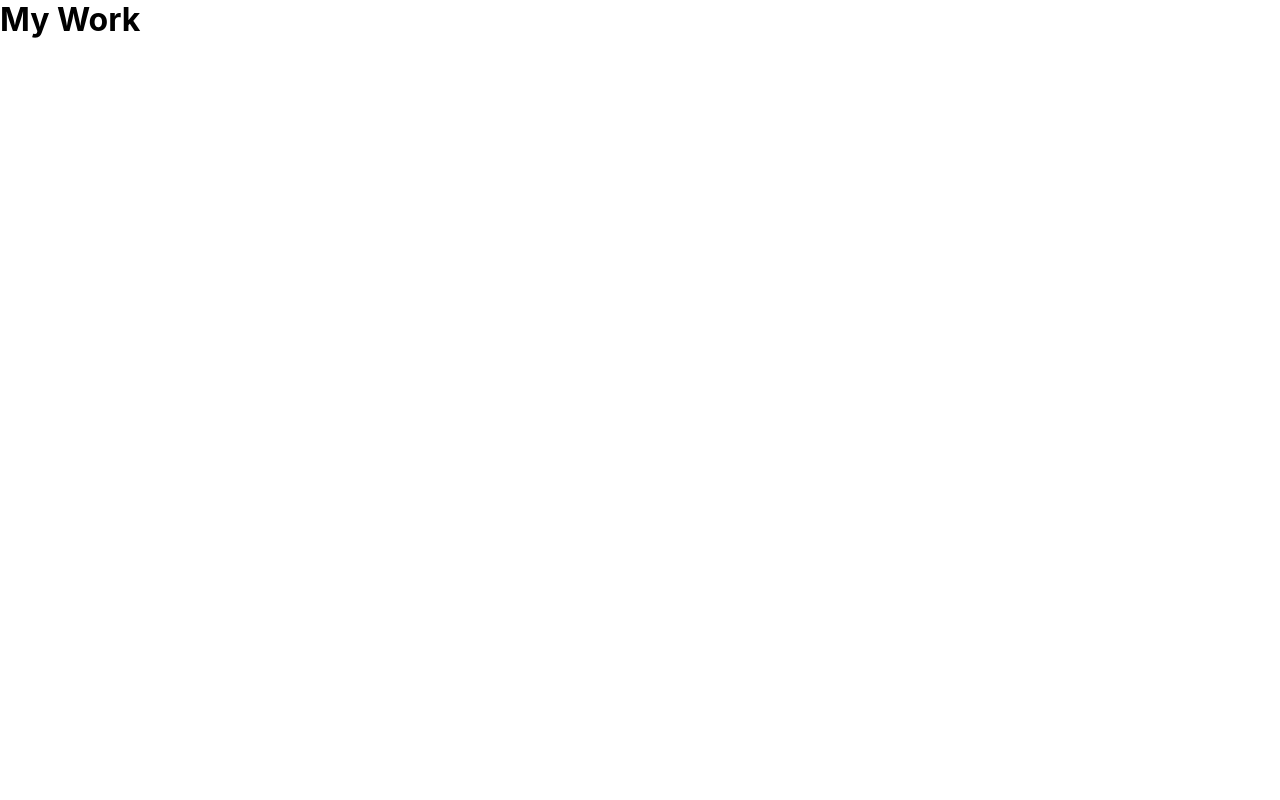
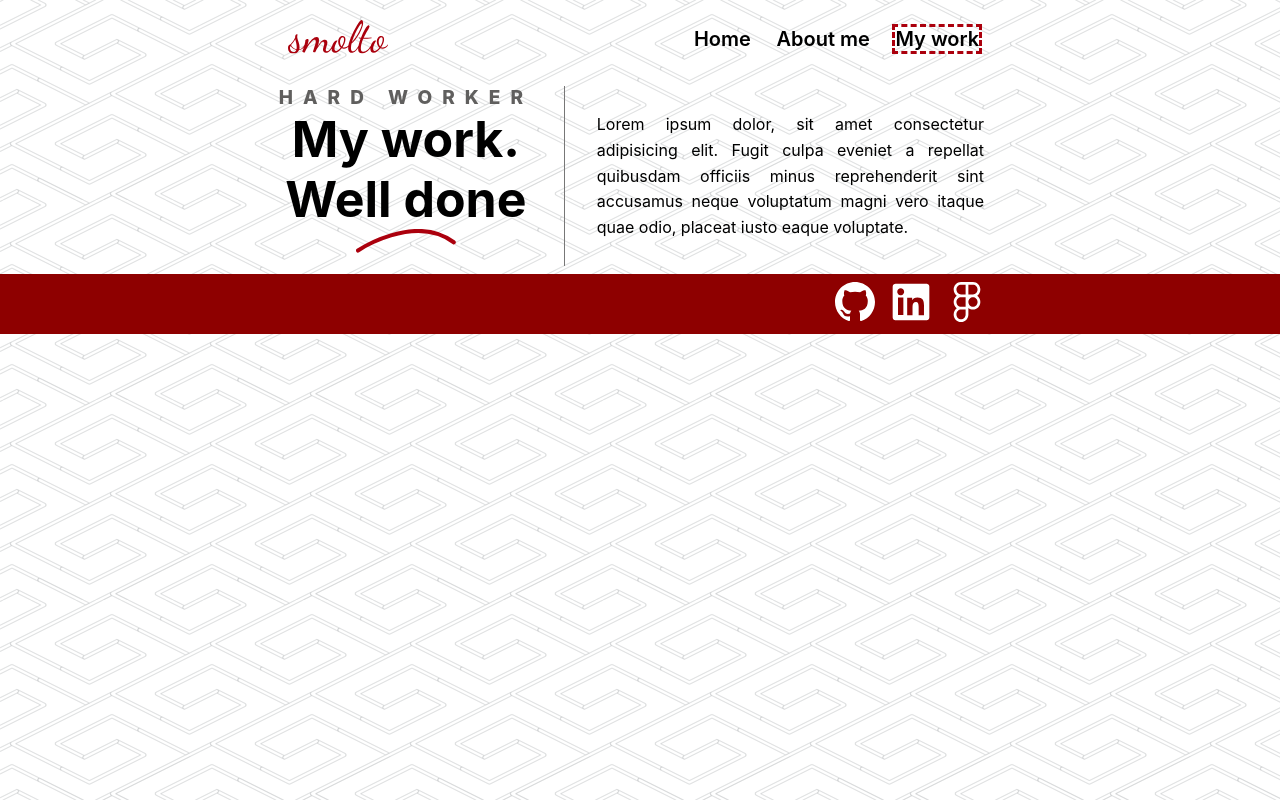
Before and after one commit to smolto/personal-portfolio, a React (Create React App) app: page /work in a window 1280 px wide. Built offline with nearby package versions, Linux system fonts and the light colour scheme.

Commit message:
Comienzo de la pagina de mi trabajo

```diff
--- a/src/components/ContactForm/ContactForm.css
+++ b/src/components/ContactForm/ContactForm.css
@@ -42,8 +42,13 @@
   color: var(--white);
 }
 
+
 .contact-wrapper__alert {
   margin-top: 1rem;
+}
+
+#formsubmit_info:focus {
+  outline: dashed var(--black);
 }
 
 /* Tablet mode */
--- a/src/components/ContactForm/ContactForm.jsx
+++ b/src/components/ContactForm/ContactForm.jsx
@@ -146,7 +146,7 @@ const ContactForm = () => {
           </div>
           <div className="formsubmit_info">
             <span>Powered by</span>
-            <a href="https://formsubmit.co/?utm_source=formsubmit.co&amp;utm_medium=site%20link&amp;utm_campaign=submission%20page" rel="no-follow">
+            <a id={`formsubmit_info`} href="https://formsubmit.co/?utm_source=formsubmit.co&amp;utm_medium=site%20link&amp;utm_campaign=submission%20page" rel="no-follow">
               <img height="35px" src="https://formsubmit.co/image/logo.png" alt="FormSubmit logo" />
             </a>
           </div>
--- a/src/components/Landing/Landing.css
+++ b/src/components/Landing/Landing.css
@@ -34,6 +34,7 @@
 .landing-wrapper__title-container__title {
   color: var(--black);
   font-size: 2.5rem;
+  font-weight: 700;
 }
 
 .landing-wrapper__my-work-container__button {
--- a/src/components/NavBar/NavBar.css
+++ b/src/components/NavBar/NavBar.css
@@ -17,6 +17,11 @@
   display: inline-block;
   margin: 0.7rem 0.8rem;
 }
+
+.selected{
+  outline: dashed var(--primary-color);
+}
+
 
 .nav a {
   font-size: 20px;
--- a/src/components/NavBar/NavBar.js
+++ b/src/components/NavBar/NavBar.js
@@ -28,9 +28,9 @@ const NavBar = ({ menuOptions }) => {
         <div className="options">
           <ul>
             {
-              menuOptions.map(({ link, text }, index) => {
+              menuOptions.map(({ link, text, selected }, index) => {
                 return (
-                  <li key={index}><Link to={link}>{text}</Link></li>
+                  <li className={selected} key={index}><Link to={link}>{text}</Link></li>
                 )
               })
             }
--- a/src/pages/HomePage/HomePage.js
+++ b/src/pages/HomePage/HomePage.js
@@ -8,7 +8,8 @@ import './HomePage.css'
 const menuOptions = [
   {
     link: '/',
-    text: 'Home'
+    text: 'Home',
+    selected: 'selected'
   },
   {
     link: '/about',
--- /dev/null
+++ b/src/pages/MyWorkPage/MyWorkPage.css
@@ -0,0 +1,86 @@
+body {
+  background-image: url('src/shared/assets/pipes.png');
+}
+
+.landing-container {
+  display: flex;
+  flex-direction: column;
+  justify-content: center;
+  align-self: center;
+  padding: 0.5rem;
+}
+
+.landing-container__slogan {
+  text-align: center;
+  border-bottom: 0.5px solid var(--light-grey);
+  padding-bottom: 0.6rem;
+}
+
+.landing-container__slogan h4{
+  font-weight: 800;
+  letter-spacing: 10px;
+  color: var(--grey);
+  text-transform: uppercase;
+  font-size: 1rem;
+}
+
+.landing-container__slogan h2{
+  color: var(--black);
+  font-size: 2.5rem;
+  font-weight: 700;
+}
+
+.landing-container__description {
+  padding: 0.5rem 2rem;
+  font-size: 1rem;
+  line-height: 160%;
+  text-align: justify;
+}
+
+.footer {
+  bottom: 0;
+  padding: 0.5rem;
+  background-color: var(--primary-color-dark);
+}
+
+/* Desktop mode */
+@media (min-width: 768px) {
+  .container {
+    margin-left: 20%;
+    margin-right: 20%;
+  }
+
+  .landing-container {
+    display: flex;
+    flex-direction: row;
+  }
+
+
+  .landing-container__slogan {
+    text-align: center;
+    padding-right: 1rem;
+    border-bottom: 0px solid var(--light-grey);
+    border-right: 1px solid var(--light-grey);
+    min-width: 40%;
+  }
+
+  .landing-container__description {
+    padding: 0.5rem 2rem;
+    font-size: 1rem;
+    line-height: 160%;
+    text-align: justify;
+    align-self: center;
+  }
+
+  .landing-container__slogan h4{
+    font-size: 19px;
+  }
+
+  .landing-container__slogan h2{
+    font-size: 50px;
+  }
+
+  .landing-wrapper__title-container {
+    max-width: 20rem;
+  }
+}
--- a/src/pages/MyWorkPage/MyWorkPage.js
+++ b/src/pages/MyWorkPage/MyWorkPage.js
@@ -1,7 +1,56 @@
+import NavBar from 'src/components/NavBar/NavBar'
+import Footer from 'src/components/Footer/Footer'
+
+import 'src/pages/MyWorkPage/MyWorkPage.css'
+
+import signature from 'src/shared/assets/signature.svg'
+
+const menuOptions = [
+  {
+    link: '/',
+    text: 'Home'
+  },
+  {
+    link: '/about',
+    text: 'About me'
+  },
+  {
+    link: '/work',
+    text: 'My work',
+    selected: 'selected'
+  }
+]
+
 export const MyWorkPage = () => {
-  return(
+  return (
     <>
-      <h1>My Work</h1>
+      <div className="landing">
+        <div className="container">
+          <NavBar
+            menuOptions={menuOptions}
+          />
+
+          <div className="landing-container">
+            <div className="landing-container__slogan">
+              <h4>Hard worker</h4>
+              <h2>My work.</h2>
+              <h2>Well done</h2>
+              <div className={`landing-wrapper__title-container__img`}>
+                <img src={signature} alt="sign" width={100} />
+              </div>
+            </div>
+            <div className="landing-container__description">
+              Lorem ipsum dolor, sit amet consectetur adipisicing elit. Fugit culpa eveniet a repellat quibusdam officiis minus reprehenderit sint accusamus neque voluptatum magni vero itaque quae odio, placeat iusto eaque voluptate.
+            </div>
+          </div>
+        </div>
+      </div>
+
+      <div className="footer">
+        <div className="container">
+          <Footer />
+        </div>
+      </div>
     </>
   )
 }
```
